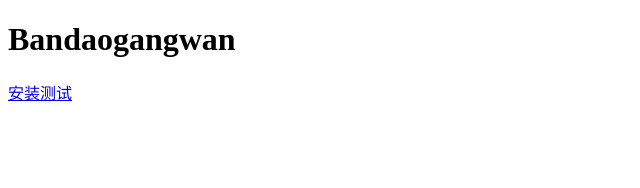
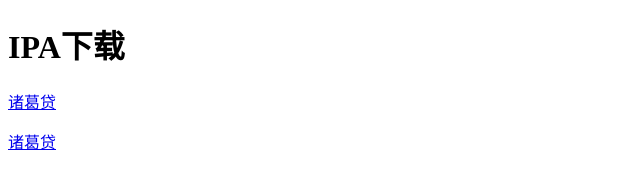
Before and after one commit to zhaozzq/IPA, a plain HTML site: page index.html in a window 1280 px wide. Shown: the whole page, without its empty margins (0-640 px from the left). Drawn offline with Linux system fonts and the light colour scheme.

Commit message:
no message

```diff
--- a/index.html
+++ b/index.html
@@ -2,10 +2,11 @@
 <html>
     <head>
         <meta http-equiv="Content-Type" content="text/html; charset=utf-8">
-        <title>Bandaogangwan</title>
+        <title>IPA下载</title>
     </head>
     <body>
-        <h1>Bandaogangwan</h1>
-            <p><a href="itms-services://?action=download-manifest&url=https://raw.githubusercontent.com/zhaozzq/IPA/master/manifest.plist">安装测试 </a></p>
+        <h1>IPA下载</h1>
+            <p><a href="itms-services://?action=download-manifest&url=https://raw.githubusercontent.com/zhaozzq/IPA/master/manifest.plist">诸葛贷 </a></p>
+            <p><a href="itms-services://?action=download-manifest&url=https://raw.githubusercontent.com/zhaozzq/IPA/master/Octobook/manifest.plist">诸葛贷 </a></p>
     </body>
 </html>
```
Also changed, not shown: 1 other file.
